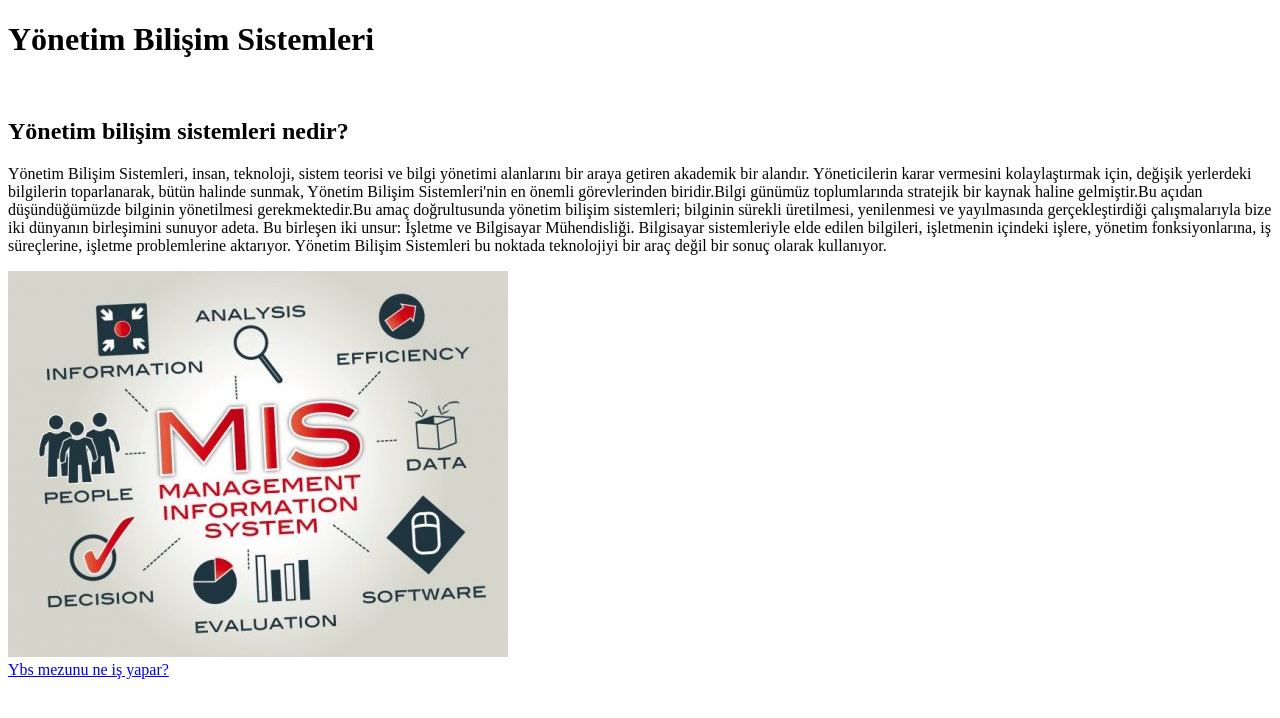
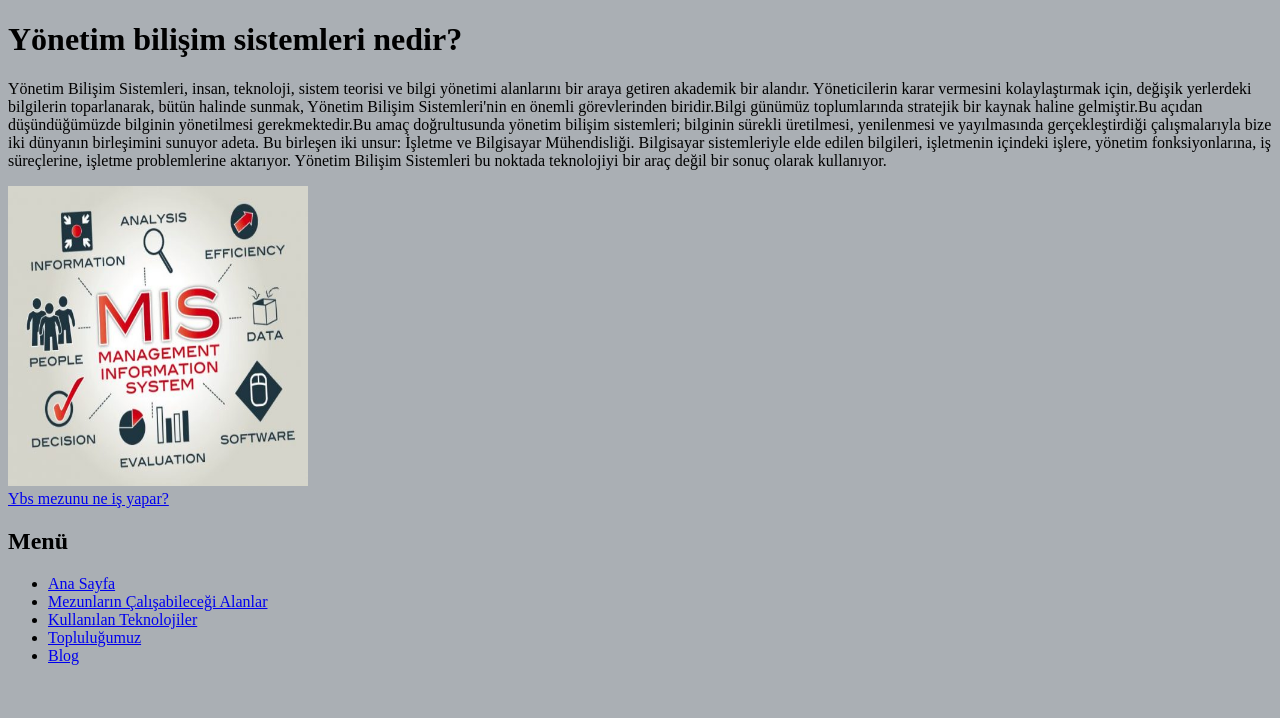
Before and after one commit to helin333/helin, a plain HTML site: page index.html in a window 1280 px wide. Drawn offline with Linux system fonts and the light colour scheme.

Commit message:
Update index.html

```diff
--- a/index.html
+++ b/index.html
@@ -1,17 +1,26 @@
+
 <!DOCTYPE html>
 <html lang="en">
 <head>
     <meta charset="UTF-8">
     <meta name="viewport" content="width=device-width, initial-scale=1.0">
-    <title>Yönetim Bilişim Sistemleri</title>
+    <title>YBS(MIS)</title>
+    <link rel="stylesheet" href="stil.css">
 </head>
 <body>
-    <h1>Yönetim Bilişim Sistemleri</h1>
-    <br>
-    <h2>Yönetim bilişim sistemleri nedir?</h2>
+
+    <h1>Yönetim bilişim sistemleri nedir?</h1>
     <p>Yönetim Bilişim Sistemleri, insan, teknoloji, sistem teorisi ve bilgi yönetimi alanlarını bir araya getiren akademik bir alandır. Yöneticilerin karar vermesini kolaylaştırmak için, değişik yerlerdeki bilgilerin toparlanarak, bütün halinde sunmak, Yönetim Bilişim Sistemleri'nin en önemli görevlerinden biridir.Bilgi günümüz toplumlarında stratejik bir kaynak haline gelmiştir.Bu açıdan düşündüğümüzde bilginin yönetilmesi gerekmektedir.Bu amaç doğrultusunda yönetim bilişim sistemleri; bilginin sürekli üretilmesi, yenilenmesi ve yayılmasında gerçekleştirdiği çalışmalarıyla bize iki dünyanın birleşimini sunuyor adeta. Bu birleşen iki unsur: İşletme ve Bilgisayar Mühendisliği. Bilgisayar sistemleriyle elde edilen bilgileri, işletmenin içindeki işlere, yönetim fonksiyonlarına, iş süreçlerine, işletme problemlerine aktarıyor. Yönetim Bilişim Sistemleri bu noktada teknolojiyi bir araç değil bir sonuç olarak kullanıyor.</p>
-    <img src="fotoğraflar/foto.jpg" alt="">
+    <img src="fotoğraflar/foto.jpg" alt="" height="300" width="300">
     <br>
     <a href="meslekler.html">Ybs mezunu ne iş yapar?</a>
+    <h2>Menü</h2>
+    <ul>
+        <li><a href="index.html">Ana Sayfa</a></li>
+        <li><a href="meslekler.html">Mezunların Çalışabileceği Alanlar</a></li>
+        <li><a href="teknolojiler.html">Kullanılan Teknolojiler</a></li>
+        <li><a href="kayıt_form.html">Topluluğumuz</a></li>
+        <li><a href="blog.html">Blog</a></li>
+    </ul>
 </body>
 </html>
```
